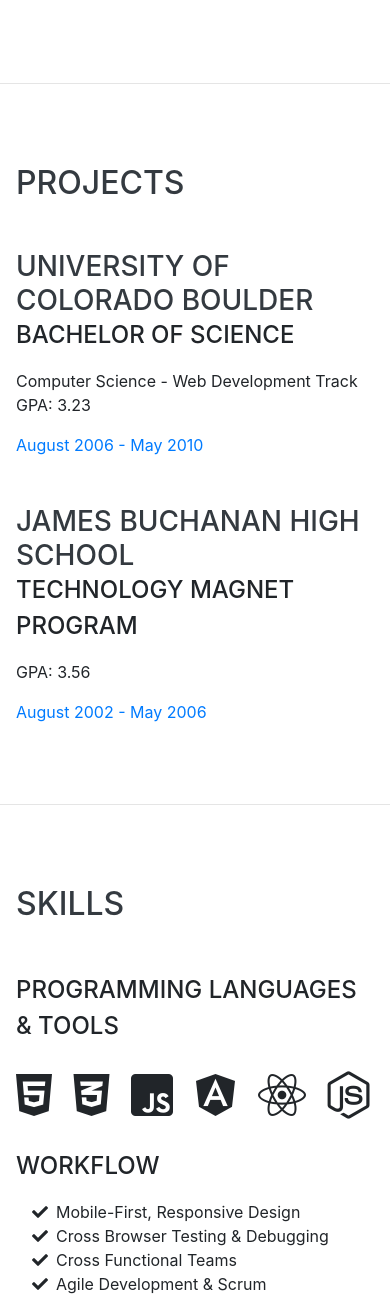
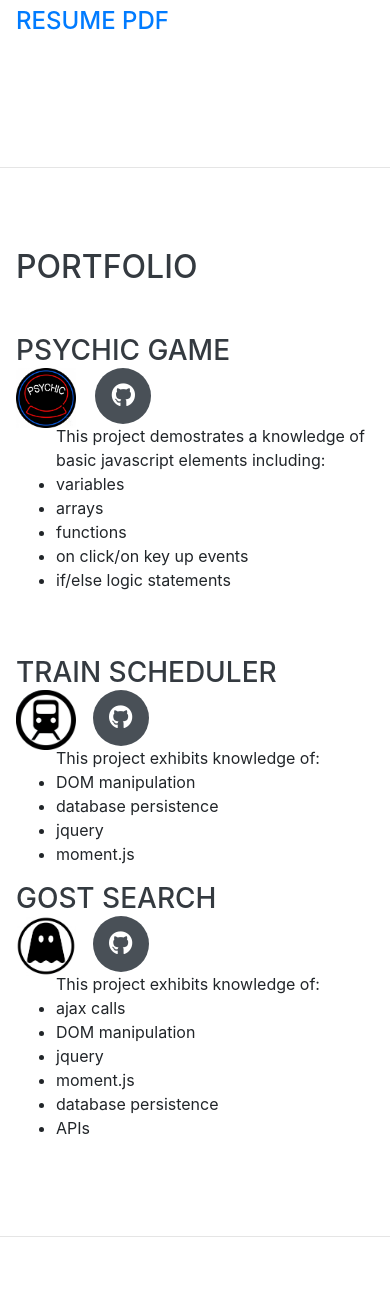
Before and after one commit to Dalantinow/Developer-Portfolio, a website with bundled scripts: page index.html in a window 390 px wide. Shown: the part 1795-3100 px from the top of the page. Built offline with nearby package versions, Linux system fonts and the light colour scheme; a web font is replaced by a local one.

Commit message:
getting started

```diff
--- a/index.html
+++ b/index.html
@@ -32,7 +32,8 @@
                 <img class="img-fluid img-profile rounded-circle mx-auto mb-2" src="img/profile.jpg" alt="">
             </span>
         </a>
-    <button class="navbar-toggler" type="button" data-toggle="collapse" data-target="#navbarSupportedContent" aria-controls="navbarSupportedContent" aria-expanded="false" aria-label="Toggle navigation">
+        <button class="navbar-toggler" type="button" data-toggle="collapse" data-target="#navbarSupportedContent"
+            aria-controls="navbarSupportedContent" aria-expanded="false" aria-label="Toggle navigation">
             <span class="navbar-toggler-icon"></span>
         </button>
         <div class="collapse navbar-collapse" id="navbarSupportedContent">
@@ -49,9 +50,6 @@
                 <li class="nav-item">
                     <a class="nav-link js-scroll-trigger" href="#skills">Skills</a>
                 </li>
-        <li class="nav-item">
-          <a class="nav-link js-scroll-trigger" href="#interests">Interests</a>
-        </li>
             </ul>
         </div>
     </nav>
@@ -66,7 +64,14 @@
                 <div class="subheading mb-5">1254 South 22nd Street · Philadelphia, PA 19146 · (267) 361-7536·
                     <a href="mailto:name@email.com">dalantinow@gmail.com</a>
                 </div>
-        <p class="lead mb-5">Consumer-oriented Web Developer with a passion for investigating new technologies to approach programming challenges with multiple perspectives. Over seven years of exceptional customer service in the bar and restaurant industry has helped develop relationships with clients, owners, and co-workers. Recently I have been sharpening my skills in JavaScript, CSS, HTML, and other development techs, but the study and training is a lifelong pursuit. My enthusiasm for providing unique experiences for user interaction with websites is a driving force. I have a strong attentiveness to details and an eagerness for collaborating to create innovative web applications.</p>
+                <p class="lead mb-5">Consumer-oriented Web Developer with a passion for investigating new technologies
+                    to approach programming challenges with multiple perspectives. Over seven years of exceptional
+                    customer service in the bar and restaurant industry has helped develop relationships with clients,
+                    owners, and co-workers. Recently I have been sharpening my skills in JavaScript, CSS, HTML, and
+                    other development techs, but the study and training is a lifelong pursuit. My enthusiasm for
+                    providing unique experiences for user interaction with websites is a driving force. I have a strong
+                    attentiveness to details and an eagerness for collaborating to create innovative web applications.
+                </p>
                 <div class="social-icons">
                     <a href="https://linkedin.com/in/alec-dalantinow1992">
                         <i class="fab fa-linkedin-in"></i>
@@ -88,7 +93,8 @@
                     <div class="resume-content">
                         <h3 class="mb-0">Web Developer</h3>
                         <div class="subheading mb-3">LPS Coding Bootcamp</div>
-            <p>Training and studying front and back-end web development software and strategies to propel my knowledge in the area.</p>
+                        <p>Training and studying front and back-end web development software and strategies to propel my
+                            knowledge in the area.</p>
                     </div>
                     <div class="resume-date text-md-right">
                         <span class="text-primary">January 2019 - Present</span>
@@ -99,12 +105,14 @@
                     <div class="resume-content">
                         <h3 class="mb-0">Bartender/Chef</h3>
                         <div class="subheading mb-3">Irish Pub · 2007 Walnut Street Philadelphia, PA</div>
-            <p>Managing and refining customer service skills to better provide libations and food for large volumes of clientele.</p>
+                        <p>Managing and refining customer service skills to better provide libations and food for large
+                            volumes of clientele.</p>
                     </div>
                     <div class="resume-date text-md-right">
                         <span class="text-primary">September 2012 - Present</span>
                     </div>
                 </div>
+                <div class="subheading mb-5"><a href="_">Resume PDF</a></div>
 
 
             </div>
@@ -115,28 +123,64 @@
 
         <section class="resume-section p-3 p-lg-5 d-flex align-items-center" id="education">
             <div class="w-100">
-        <h2 class="mb-5">Projects</h2>
+                <h2 class="mb-5">Portfolio</h2>
 
                 <div class="resume-item d-flex flex-column flex-md-row justify-content-between mb-5">
                     <div class="resume-content">
-            <h3 class="mb-0">University of Colorado Boulder</h3>
-            <div class="subheading mb-3">Bachelor of Science</div>
-            <div>Computer Science - Web Development Track</div>
-            <p>GPA: 3.23</p>
+                        <h3 class="mb-0">Psychic Game
+                            <div class="social-icons">
+                                <a href="https://dalantinow.github.io/Psychic-game/"><img src="img/psychic.jpg"
+                                        height="60px" width="60px" alt="Psychic Game"></a>
+                                <a href="https://github.com/Dalantinow/Psychic-game/">
+                                    <i class="fab fa-github"></i></a>
                             </div>
-          <div class="resume-date text-md-right">
-            <span class="text-primary">August 2006 - May 2010</span>
+                        </h3>
+
+                        <ul>This project demostrates a knowledge of basic javascript elements including:
+                            <li>variables</li>
+                            <li>arrays</li>
+                            <li>functions</li>
+                            <li>on click/on key up events</li>
+                            <li>if/else logic statements</li>
+                        </ul>
                     </div>
                 </div>
 
                 <div class="resume-item d-flex flex-column flex-md-row justify-content-between">
                     <div class="resume-content">
-            <h3 class="mb-0">James Buchanan High School</h3>
-            <div class="subheading mb-3">Technology Magnet Program</div>
-            <p>GPA: 3.56</p>
+                        <h3 class="mb-0">Train Scheduler</h3>
+
+                        <div class="social-icons">
+                            <a href="https://dalantinow.github.io/Train-Scheduler/"><img src="img/trainguy.png"
+                                    height="60px" width="60px" alt="Train Scheduler"></a>
+                            <a href="https://github.com/Dalantinow/Train-Scheduler/">
+                                <i class="fab fa-github"></i></a>
                         </div>
-          <div class="resume-date text-md-right">
-            <span class="text-primary">August 2002 - May 2006</span>
+                        <ul>This project exhibits knowledge of:
+                            <li>DOM manipulation</li>
+                            <li>database persistence</li>
+                            <li>jquery</li>
+                            <li>moment.js</li>
+                        </ul>
+                    </div>
+                </div>
+
+                <div class="resume-item d-flex flex-column flex-md-row justify-content-between">
+                    <div class="resume-content">
+                        <h3 class="mb-0">Gost Search</h3>
+                        <div class="social-icons">
+                            <a href="https://mandoproduction.github.io/ProjectOne/"><img src="img/ghost.jpg"
+                                    height="60px" width="60px" alt="Project One"></a>
+                            <a href="https://github.com/mandoproduction/ProjectOne/"><i class="fab fa-github"></i></a>
+                        </div>
+                        <ul>This project exhibits knowledge of:
+                            <li>ajax calls</li>
+                            <li>DOM manipulation</li>
+                            <li>jquery</li>
+                            <li>moment.js</li>
+                            <li>database persistence</li>
+                            <li>APIs</li>
+                        </ul>
                     </div>
                 </div>
 
@@ -170,23 +214,6 @@
                         <i class="fab fa-node-js"></i>
                     </li>
                 </ul>
-
-        <div class="subheading mb-3">Workflow</div>
-        <ul class="fa-ul mb-0">
-          <li>
-            <i class="fa-li fa fa-check"></i>
-            Mobile-First, Responsive Design</li>
-          <li>
-            <i class="fa-li fa fa-check"></i>
-            Cross Browser Testing &amp; Debugging</li>
-          <li>
-            <i class="fa-li fa fa-check"></i>
-            Cross Functional Teams</li>
-          <li>
-            <i class="fa-li fa fa-check"></i>
-            Agile Development &amp; Scrum</li>
-        </ul>
-      </div>
         </section>
 
         <hr class="m-0">
@@ -194,46 +221,16 @@
         <section class="resume-section p-3 p-lg-5 d-flex align-items-center" id="interests">
             <div class="w-100">
                 <h2 class="mb-5">Interests</h2>
-        <p>Apart from being a web developer, I enjoy most of my time being outdoors. In the winter, I am an avid skier and novice ice climber. During the warmer months here in Colorado, I enjoy mountain biking, free climbing, and kayaking.</p>
-        <p class="mb-0">When forced indoors, I follow a number of sci-fi and fantasy genre movies and television shows, I am an aspiring chef, and I spend a large amount of my free time exploring the latest technology advancements in the front-end web development world.</p>
+                <p>Apart from being a web developer, I enjoy most of my time being outdoors. In the winter, I am an avid
+                    skier and novice ice climber. During the warmer months here in Colorado, I enjoy mountain biking,
+                    free climbing, and kayaking.</p>
+                <p class="mb-0">When forced indoors, I follow a number of sci-fi and fantasy genre movies and television
+                    shows, I am an aspiring chef, and I spend a large amount of my free time exploring the latest
+                    technology advancements in the front-end web development world.</p>
             </div>
         </section>
 
-    <hr class="m-0">
 
-    <section class="resume-section p-3 p-lg-5 d-flex align-items-center" id="awards">
-      <div class="w-100">
-        <h2 class="mb-5">Awards &amp; Certifications</h2>
-        <ul class="fa-ul mb-0">
-          <li>
-            <i class="fa-li fa fa-trophy text-warning"></i>
-            Google Analytics Certified Developer</li>
-          <li>
-            <i class="fa-li fa fa-trophy text-warning"></i>
-            Mobile Web Specialist - Google Certification</li>
-          <li>
-            <i class="fa-li fa fa-trophy text-warning"></i>
-            1<sup>st</sup>
-            Place - University of Colorado Boulder - Emerging Tech Competition 2009</li>
-          <li>
-            <i class="fa-li fa fa-trophy text-warning"></i>
-            1<sup>st</sup>
-            Place - University of Colorado Boulder - Adobe Creative Jam 2008 (UI Design Category)</li>
-          <li>
-            <i class="fa-li fa fa-trophy text-warning"></i>
-            2<sup>nd</sup>
-            Place - University of Colorado Boulder - Emerging Tech Competition 2008</li>
-          <li>
-            <i class="fa-li fa fa-trophy text-warning"></i>
-            1<sup>st</sup>
-            Place - James Buchanan High School - Hackathon 2006</li>
-          <li>
-            <i class="fa-li fa fa-trophy text-warning"></i>
-            3<sup>rd</sup>
-            Place - James Buchanan High School - Hackathon 2005</li>
-        </ul>
-      </div>
-    </section>
 
     </div>
 
```
Also changed, not shown: img/ghost.jpg (added), img/psychic.jpg (added), img/train.svg (added), img/trainguy.png (added), img/trainjawn.png (added). Lines whose indentation alone changed are shown as unchanged.
